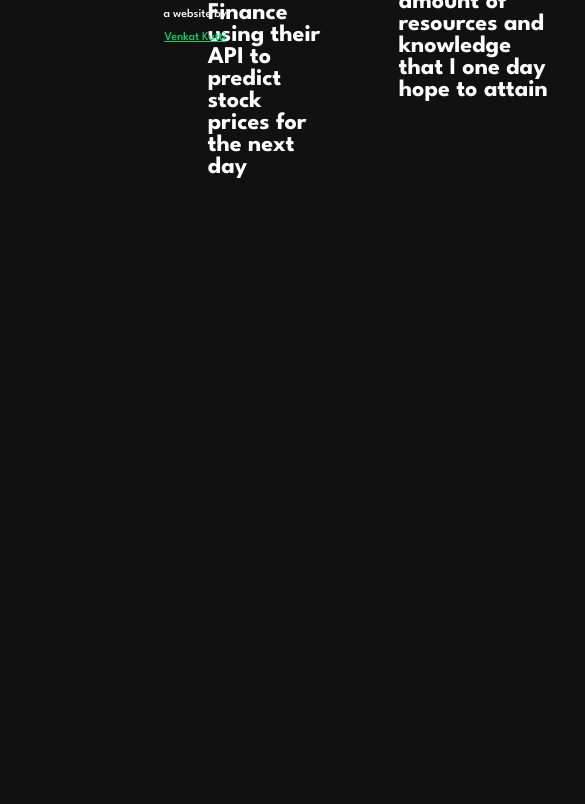
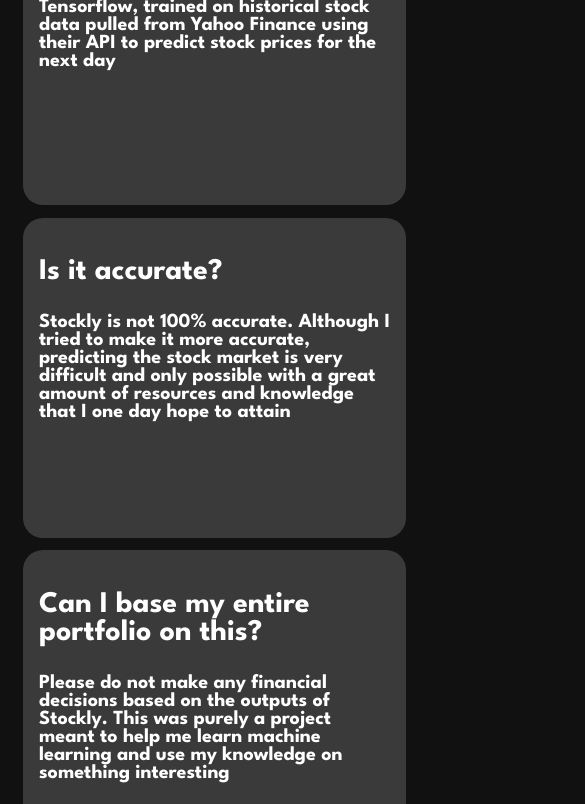
Before and after one commit to Vkutti/stockly, a plain HTML site: page templates/faqs.html in a window 390 px wide. Shown: the part 708-1512 px from the top of the page, 585 px wide, since content can reach past the window. Before the commit the page ends 952 px from the top, so only its background shows below. Drawn offline with Linux system fonts and the light colour scheme.

Commit message:
ready on mobile, gonna look for other changes needed in the other files

```diff
--- a/static/styles.css
+++ b/static/styles.css
@@ -315,7 +315,7 @@ input::placeholder {
         padding: 20px 0;
     }
 
-    .normalButton1, .normalButton2 {
+    .normalButton1, .normalButton2, .normalButtonG, .normalButtonI, .normalButtonL {
         width: 100px;
         height: 35px;
         font-size: 14px;
@@ -324,7 +324,7 @@ input::placeholder {
 
     .intro-text {
         font-size: 28px;
-        padding: 0 20px;
+        padding: 0px;
         line-height: 1.2;
     }
 
@@ -350,7 +350,22 @@ input::placeholder {
 
     .center-desc {
         width: 90vw;
-        padding: 0 20px;
+        padding: 0;
+    }
+
+    .card-holder {
+        width: 95vw;
+        flex-direction: column;
+        gap: 1rem;
+        padding: 20px;
+    }
+
+    .card {
+        width: 85vw;
+        height: auto;
+        min-height: 20rem;
+        margin: 0;
+        padding: 20px;
     }
 }
 
@@ -384,7 +399,7 @@ input::placeholder {
         width: 95vw;
     }
 
-    .normalButton1, .normalButton2 {
+    .normalButton1, .normalButton2, .normalButtonI, .normalButtonG, .normalButtonL {
         width: 90px;
         height: 32px;
         font-size: 12px;
@@ -393,12 +408,12 @@ input::placeholder {
 
     .intro-text {
         font-size: 24px;
-        padding: 0 15px;
+        padding: 0px;
     }
 
     .normal-text {
         font-size: 18px;
-        padding: 0 15px;
+        padding: 0px;
     }
 
     .footer-text {
@@ -418,12 +433,27 @@ input::placeholder {
 
     .center-desc {
         width: 95vw;
-        padding: 0 15px;
+        padding: 0px;;
     }
 
     input::placeholder {
         font-size: 16px;
     }
+
+    .card-holder {
+        width: 98vw;
+        gap: 0.8rem;
+        padding: 15px;
+    }
+
+    .card {
+        width: 90vw;
+        height: auto;
+        min-height: 18rem;
+        padding: 16px;
+        font-size: 20px;
+    }
+
 }
 
 /* Touch device optimizations */
```
